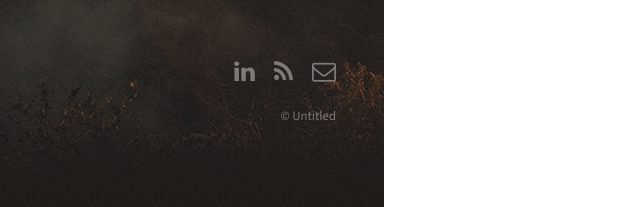
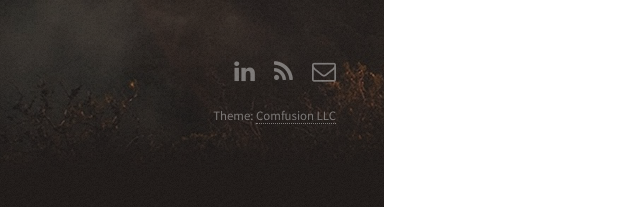
Before and after one commit to orgeslayer/orgeslayer.github.io, a Jekyll site: the page built from index.html, in a window 1280 px wide. Shown: the part 690-897 px from the top of the page, without its empty margins (0-640 px from the left). Built offline with Jekyll 4.4.1, drawn with Linux system fonts in a browser that asks for light colours; nearby versions of some CDN libraries.

Commit message:
Updated '_layouts/default.html' via CloudCannon

```diff
--- a/_layouts/default.html
+++ b/_layouts/default.html
@@ -52,9 +52,9 @@
         {% endif %}
       </ul>
       <ul class="copyright">
-          <li>&copy; Untitled</li>
+          <!--<li>&copy; Untitled</li>-->
           <!--<li>Design: <a href="http://html5up.net">HTML5 UP</a></li>-->
-          <!--<li>Theme: <a href="http://comfusionllc.com">Comfusion LLC</a></li>-->
+          <li>Theme: <a href="http://comfusionllc.com">Comfusion LLC</a></li>
       </ul>
     </footer>
 
```
Lines whose indentation alone changed are shown as unchanged.
